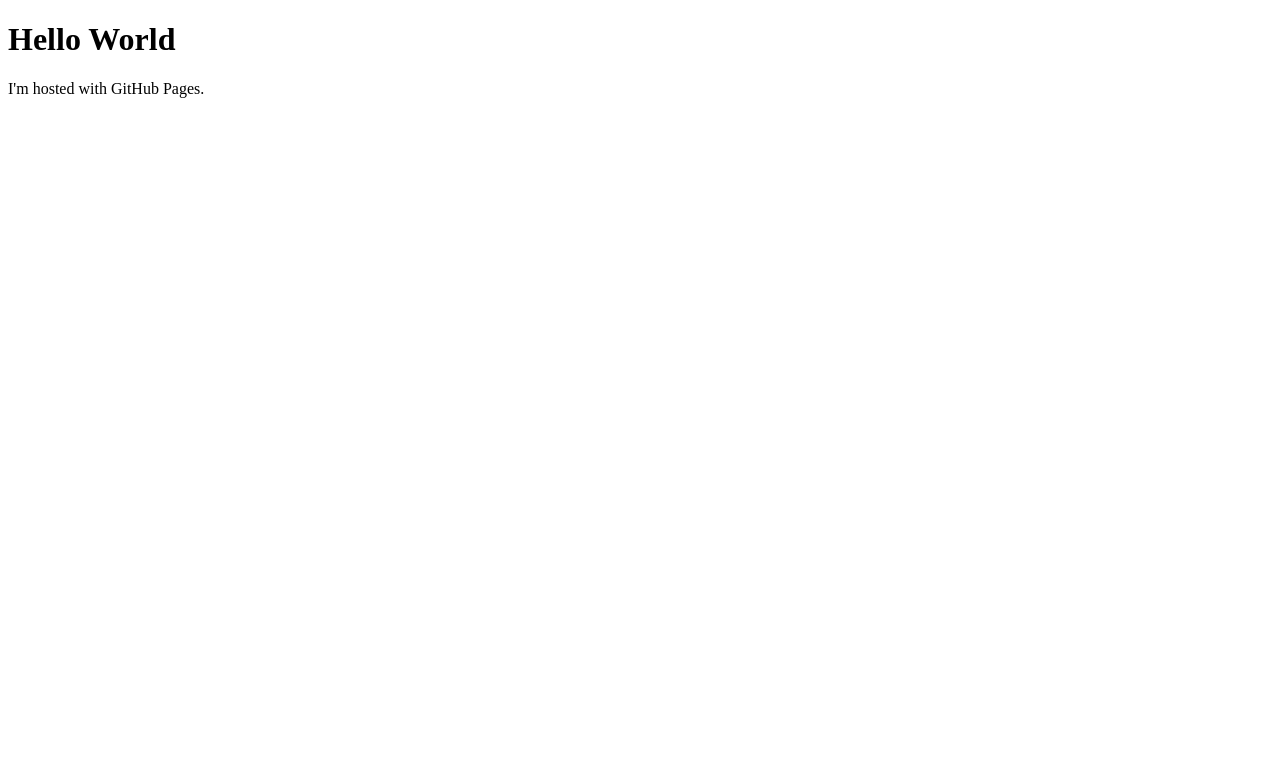
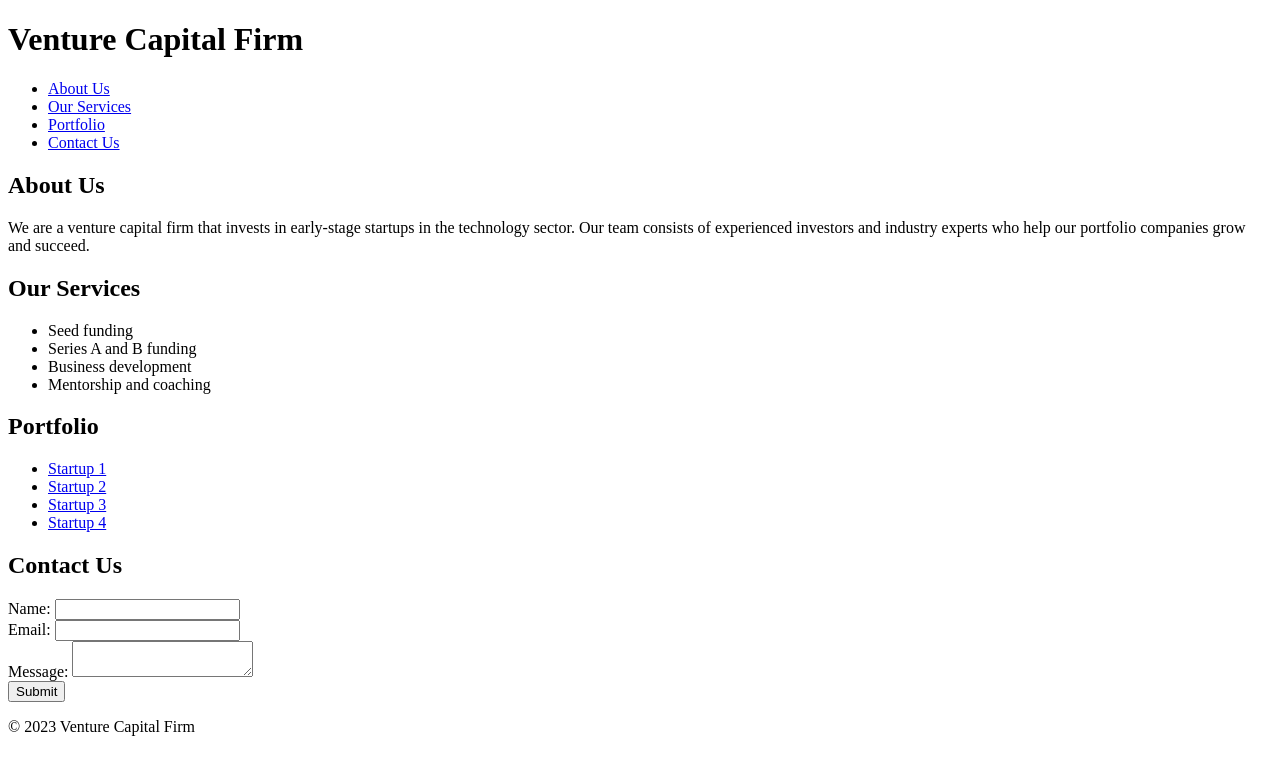
Before and after one commit to ElectricFutureVC/ElectricFutureVC.github.io, a plain HTML site: page index.html in a window 1280 px wide. Drawn offline with Linux system fonts and the light colour scheme.

Commit message:
Update index.html

```diff
--- a/index.html
+++ b/index.html
@@ -1,8 +1,62 @@
 <!DOCTYPE html>
 <link rel="shortcut icon" type="image/x-icon" href="4catalyzer_favicon.ico">
 <html>
-<body>
-<h1>Hello World</h1>
-<p>I'm hosted with GitHub Pages.</p>
-</body>
+  <head>
+    <title>4CatalyzerVC</title>
+  </head>
+  <body>
+    <header>
+      <h1>Venture Capital Firm</h1>
+      <nav>
+        <ul>
+          <li><a href="#about">About Us</a></li>
+          <li><a href="#services">Our Services</a></li>
+          <li><a href="#portfolio">Portfolio</a></li>
+          <li><a href="#contact">Contact Us</a></li>
+        </ul>
+      </nav>
+    </header>
+    <main>
+      <section id="about">
+        <h2>About Us</h2>
+        <p>We are a venture capital firm that invests in early-stage startups in the technology sector. Our team consists of experienced investors and industry experts who help our portfolio companies grow and succeed.</p>
+      </section>
+      <section id="services">
+        <h2>Our Services</h2>
+        <ul>
+          <li>Seed funding</li>
+          <li>Series A and B funding</li>
+          <li>Business development</li>
+          <li>Mentorship and coaching</li>
+        </ul>
+      </section>
+      <section id="portfolio">
+        <h2>Portfolio</h2>
+        <ul>
+          <li><a href="#">Startup 1</a></li>
+          <li><a href="#">Startup 2</a></li>
+          <li><a href="#">Startup 3</a></li>
+          <li><a href="#">Startup 4</a></li>
+        </ul>
+      </section>
+      <section id="contact">
+        <h2>Contact Us</h2>
+        <form>
+          <label for="name">Name:</label>
+          <input type="text" id="name" name="name" required><br>
+
+          <label for="email">Email:</label>
+          <input type="email" id="email" name="email" required><br>
+
+          <label for="message">Message:</label>
+          <textarea id="message" name="message" required></textarea><br>
+
+          <input type="submit" value="Submit">
+        </form>
+      </section>
+    </main>
+    <footer>
+      <p>&copy; 2023 Venture Capital Firm</p>
+    </footer>
+  </body>
 </html>
```
